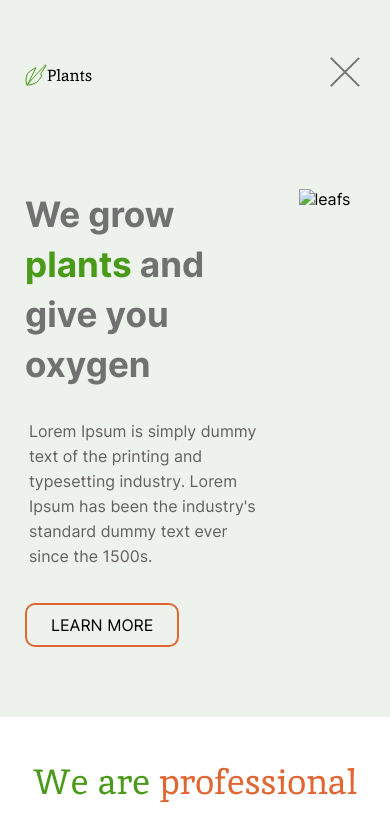
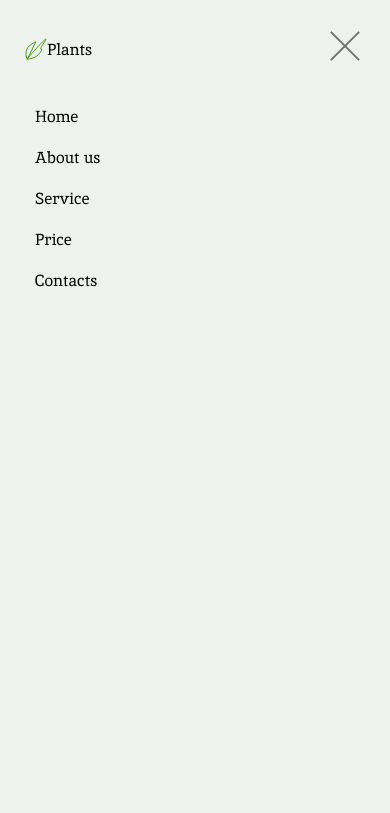
Before and after one commit to 1zemzem/momentum, a website: page plants1/index.html in a window 390 px wide. Both pictures are taken after a click on the element 345 px from the left and 75 px from the top of the page. Shown: the top 813 px of the page. Drawn offline with Linux system fonts and the light colour scheme; a web font is replaced by a local one.

Commit message:
feat: burger-nav finish

```diff
--- a/plants1/index.html
+++ b/plants1/index.html
@@ -25,17 +25,17 @@
           <span>Plants</span>
         </div>
         <nav>
-          <div class="burger">
-            <div class="burger__field" id="burger">
+          <div class="burger" id="burger">
+            <div class="burger__field" id="burgerfield">
               <span class="burger__field_line"></span>
               <span class="burger__field_line"></span>
               <span class="burger__field_line"></span>
               <span class="burger__field_line"></span>
             </div>
           </div>
-          <ul class="nav-list">
+          <ul class="nav-list" id="nav-list">
             <li class="nav-item">
-              <a href="#Welcome" class="nav-link_selected">Home</a>
+              <a href="#Welcome" class="nav-link">Home</a>
             </li>
             <li class="nav-item">
               <a href="#About" class="nav-link">About us</a>
@@ -51,7 +51,9 @@
             </li>
           </ul>
         </nav>
+
       </div>
+      <div class="nav-mobile" id="nav-mobile"></div>
     </header>
 
     <main class="main">
--- a/plants1/index.js
+++ b/plants1/index.js
@@ -1,13 +1,38 @@
 const body = document.body;
 const burger = document.getElementById("burger");
+const burgerField = document.getElementById("burgerfield");
 const line = document.querySelectorAll(".burger__field_line");
+const navList = document.getElementById("nav-list").cloneNode(1);
+const navMobile = document.getElementById("nav-mobile");
+const navLinks = Array.from(navList.children);
+
 burger.addEventListener("click", burgerHandler);
 
 function burgerHandler(e) {
   e.preventDefault();
-  burger.classList.toggle("burger__field-active");
+  burgerField.classList.toggle("burger__field-active");
   line.forEach((element) => {
     element.classList.toggle("burger__field_line-active");
   });
   body.classList.toggle("noscroll");
+  navMobile.classList.toggle("nav-mobile_open");
+  renderNav();
+};
+
+function renderNav() {
+  navMobile.appendChild(navList)
+};
+
+navLinks.forEach((link) => {
+  link.addEventListener("click", closeOnClick);
+});
+
+function closeOnClick() {
+  burgerField.classList.remove("burger__field-active");
+  line.forEach((element) => {
+    element.classList.remove("burger__field_line-active");
+  });
+  body.classList.remove("noscroll");
+  navMobile.classList.remove("nav-mobile_open");
+  body.classList.remove("noscroll");
 }
--- a/plants1/sass/abstracts/_constants.scss
+++ b/plants1/sass/abstracts/_constants.scss
@@ -1,4 +1,5 @@
 $color-green: #499A18;
+$color-green-light: #D6E7D2;
 $color-orange: #E06733;
 $color-light-grey: #D9D9D9;
 $color-grey: #717171;
--- a/plants1/sass/components/_burger.scss
+++ b/plants1/sass/components/_burger.scss
@@ -5,10 +5,12 @@
         display: flex;
         align-items: center;
 
-    }
+        &_open {
+            display: flex;
+            align-items: center;
+        }
 
-    &__field {
-        @include media-small {
+        &__field {
             padding: 11px 0;
             cursor: pointer;
 
--- a/plants1/sass/layout/_header.scss
+++ b/plants1/sass/layout/_header.scss
@@ -6,6 +6,10 @@
 
     @include media-tablet {
         padding: 48px 0 47px 0;
+    }
+
+    @include media-small {
+        padding: 22px 0 22px 0;
     }
 
     @include media-mobile {
@@ -17,6 +21,7 @@
 .logo {
     display: flex;
     align-items: center;
+
     @include media-mobile {
         display: inline-flex;
         align-items: baseline;
@@ -59,3 +64,39 @@
         font-weight: 700;
     }
 }
+
+.nav-mobile {
+    display: none;
+    position: fixed;
+    top: 96px;
+    left: -100%;
+    width: 100%;
+    height: 100%;
+    background-color: $color-bg-section;
+    padding: 0 25px;
+    display: flex;
+    transition: 0.3s;
+
+    &_open {
+        left: 0;
+    }
+}
+
+.nav-mobile .nav-list {
+    display: flex;
+    flex-direction: column;
+}
+
+.nav-mobile .nav-item {
+       margin-right: 0;
+}
+
+.nav-mobile .nav-link {
+    padding: 10px 160px 10px 10px;
+    display: block;
+    width: 100%;
+
+    &:hover {
+        background-color: $color-green-light;
+    }
+}
--- a/plants1/sass/pages/main/_section-about.scss
+++ b/plants1/sass/pages/main/_section-about.scss
@@ -38,7 +38,7 @@
     }
 
     &__title {
-        margin-bottom: 50px;
+        margin-bottom: 42px;
 
         &_orange {
             color: $color-orange;
@@ -48,6 +48,7 @@
             text-align: center;
             font-size: 3.5rem;
             line-height: 4.6rem;
+            margin-bottom: 50px;
         }
 
         @include media-mobile {
--- a/plants1/sass/pages/main/_section-contacts.scss
+++ b/plants1/sass/pages/main/_section-contacts.scss
@@ -17,6 +17,7 @@
         background-repeat: no-repeat;
         display: flex;
         justify-content: flex-end;
+        background-position: left 10% bottom;
 
         @include media-tablet {
             display: flex;
--- a/plants1/sass/pages/main/_section-welcome.scss
+++ b/plants1/sass/pages/main/_section-welcome.scss
@@ -35,6 +35,10 @@
             max-width: 280px;
             margin-right: 0;
             margin-left: 42px;
+        }
+
+        @include media-small {
+            display: none;
         }
 
         @include media-mobile {
@@ -78,6 +82,7 @@
 
         @include media-mobile {
             margin-bottom: 2.5rem;
+            padding-left: 0;
         }
     }
 }
```
Also changed, not shown: plants1/sass/style.css, 1 other file.
